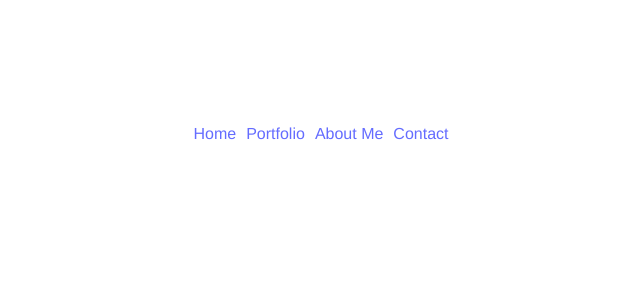
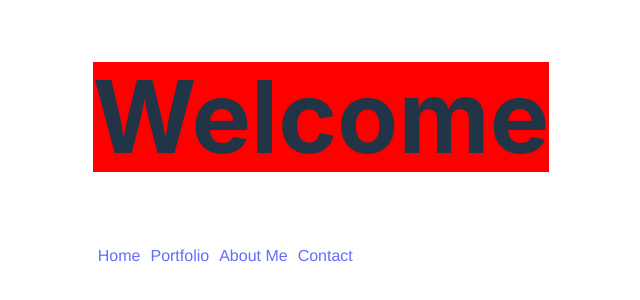
Before and after one commit to codeandlift706/React-Portfolio, a React (Vite) app in the folder Portfolio/: page / in a window 1280 px wide. Shown: the part 266-566 px from the top of the page, without its empty margins (319-959 px from the left). Built offline with nearby package versions, Linux system fonts and the light colour scheme.

Commit message:
added header

```diff
--- a/Portfolio/src/App.jsx
+++ b/Portfolio/src/App.jsx
@@ -3,12 +3,14 @@
 // import viteLogo from '/vite.svg';
 import './App.css';
 import Nav from './components/Nav';
+import Header from './components/Header';
 
 
 export default function App() {
 
   return (
     <>
+    <Header />
     <Nav />
     </>
 
--- a/Portfolio/src/components/Header.jsx
+++ b/Portfolio/src/components/Header.jsx
@@ -1 +1,21 @@
 // A single `Header` component that appears on multiple pages
+
+const styles = {
+    headerStyle: {
+        background: 'red',
+    },
+    headingStyle: {
+        fontSize: '100px',
+    },
+};
+
+
+function Header() {
+    return (
+        <header style={styles.headerStyle} className="header">
+            <h1 style={styles.headingStyle}>Welcome</h1>
+        </header>
+    );
+}
+
+export default Header;
```
